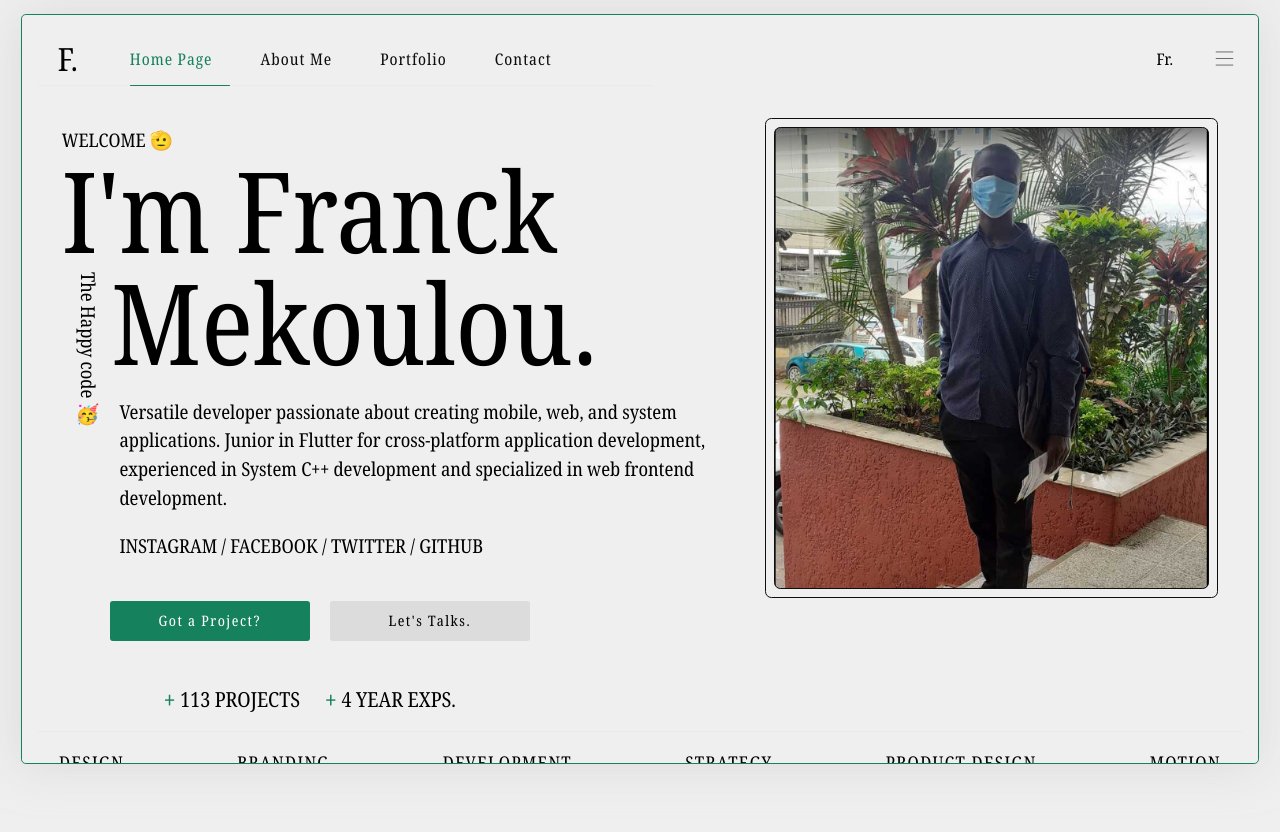
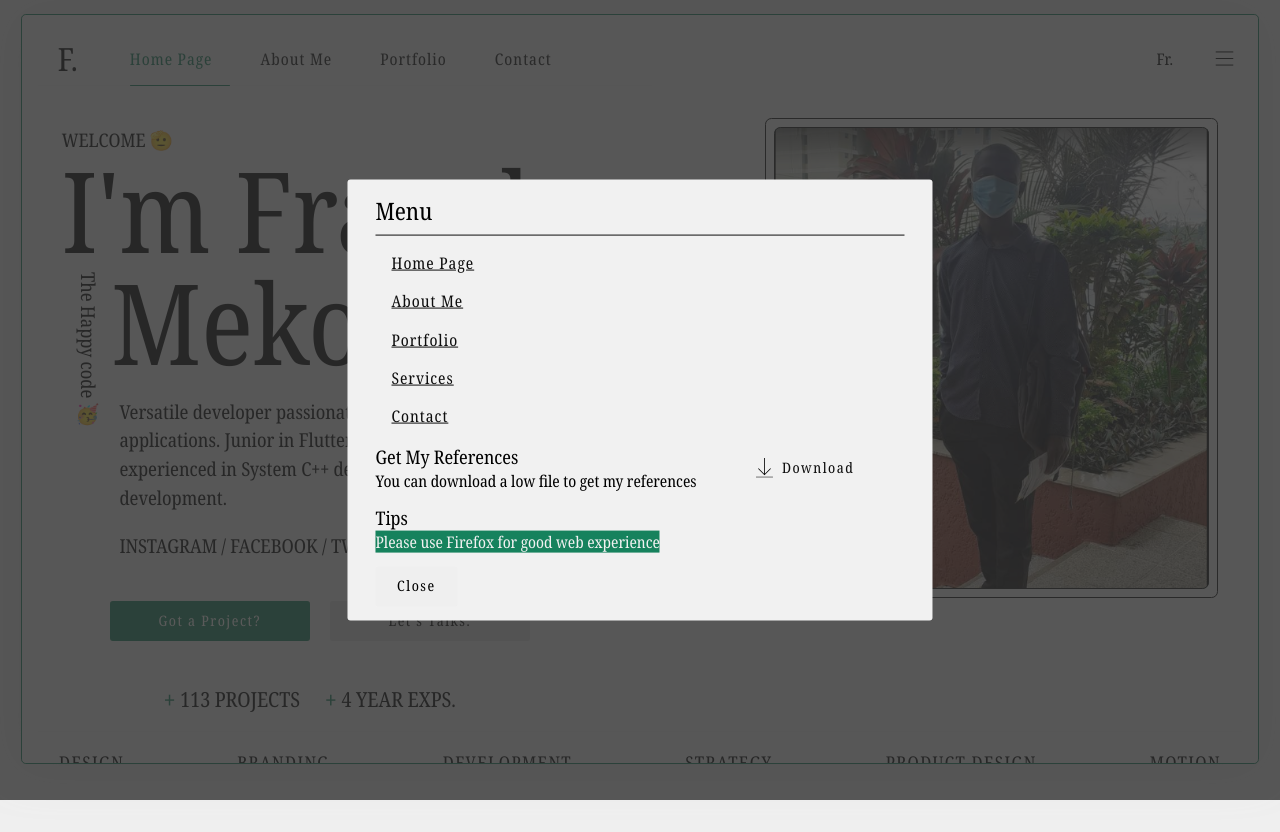
Before and after one commit to misfit-franck/MyPortfolio, a React (Vite) app: page / in a window 1280 px wide. Both pictures are taken after a click on the element 1224 px from the left and 58 px from the top of the page. Built offline with nearby package versions, Linux system fonts and the light colour scheme.

Commit message:
menu website implemented

```diff
--- /dev/null
+++ b/src/css/Modal.css
@@ -0,0 +1,107 @@
+body.active-modal {
+    overflow-y: hidden;
+}
+
+.btn-modal {
+    padding: 10px 20px;
+    display: block;
+    margin: 100px auto 0;
+    font-size: 18px;
+    z-index: 99999 !important;
+}
+
+.modal, .overlay {
+    width: 100vw;
+    height: 100vh;
+    top: 0;
+    left: 0;
+    right: 0;
+    bottom: 0;
+    position: fixed;
+    z-index: 99999 !important;
+}
+
+.overlay {
+    background: rgba(49,49,49,0.8);
+}
+.modal-content {
+    position: absolute;
+    top: 50%;
+    left: 50%;
+    transform: translate(-50%, -50%);
+    line-height: 1.4;
+    background: #f1f1f1;
+    padding: 14px 28px;
+    border-radius: 3px;
+    max-width: 600px;
+    min-width: 300px;
+    z-index: 99999 !important;
+    overflow: hidden;
+}
+
+.close-modal {
+    position: absolute;
+    top: 5px;
+    right: 10px;
+    background-color: red;
+    padding: 5px 7px;
+    z-index: 99999 !important;
+}
+
+.overview-menu,
+.utility-information {
+    margin: 1em;
+    display: flex;
+    align-items: start;
+    flex-direction: column;
+}
+
+.overview-menu {
+    gap: 1em;
+}
+
+#menu-title::after {
+    content: '';
+    width: 100%;
+    height: 1px;
+    background-color:#0e0e0e;
+    display: block;
+    margin-top: .3em;
+}
+
+.utility-information-box {
+    display: flex;
+    align-items: center;
+    justify-content: space-between;
+    gap: .5em;
+    margin-top: .8em;
+}
+.utility-information-box:last-child {
+    margin-bottom: .8em;
+}
+
+.utility-information-box button {
+    display: flex;
+    align-items: center;
+    gap: .5em;
+    /* background-color: #16825d; */
+    color: #0e0e0e;
+    font-weight: bold;
+    justify-content: center;
+    background-color: transparent;
+}
+.utility-information-box button:hover {
+    background-color: transparent;
+    cursor: pointer;
+}
+
+.utility-information-box button img {
+    width: 20px;
+    height: 20px;
+    object-fit: contain;
+}
+
+strong {
+    background-color: #16825d;
+    color: #f1f1f1;
+}
--- a/src/css/index.css
+++ b/src/css/index.css
@@ -14,7 +14,7 @@
   line-height: 1.5;
   font-weight: 400;
 
-  color-scheme: light dark;
+  /* color-scheme: light dark; */
 
   --slime-white-color: #efefef;
   --smooth-color-black: #0e0e0e;
@@ -471,7 +471,7 @@ a:hover {
   padding-right: 0.3em;
 }
 
-@media (prefers-color-scheme: dark) {
+/* @media (prefers-color-scheme: dark) {
   h1,
   h2,
   h3,
@@ -578,4 +578,4 @@ a:hover {
   .app-contact-content__review h4::after {
     background-color: #dcdcdc !important;
   }
-}
+} */
--- a/src/pages/HomePage.tsx
+++ b/src/pages/HomePage.tsx
@@ -1,9 +1,23 @@
-import { Outlet ,Link } from 'react-router-dom';
+import { Outlet ,Link, NavLink } from 'react-router-dom';
 import '../css/Responsive.css';
+import '../css/Modal.css';
 import SVGMenu from '../assets/menu.svg';
-console.info(SVGMenu);
+import SGVDownload from '../assets/download.svg';
+import { useState } from 'react';
 
 const HomePage = () => {
+  const [modal, setModal] = useState(false);
+
+  const toggleModal = () => {
+    setModal(!modal);
+  }
+
+  if (modal) {
+    document.body.classList.add('active-modal');
+  } else {
+    document.body.classList.remove('active-modal');
+  }
+
   const reloadPage = () => {
     window.location.reload();
   }
@@ -27,12 +41,45 @@ const HomePage = () => {
             <div className='app-header__right-content-menu-icon lang-icon'>
               <h4 className='lang'>Fr.</h4>
             </div>
-            <div className='app-header__right-content-menu-icon menu-icon'>
+            <div className='app-header__right-content-menu-icon menu-icon' onClick={toggleModal}>
               <img src={SVGMenu} alt='menu' className='m-icon' />
             </div>
           </div>
         </header>
       </div>
+      {
+        modal && (
+          <div className='modal'>
+            <div onClick={toggleModal} className='overlay'></div>
+            <div className='modal-content'>
+              <h2 id='menu-title'>Menu</h2>
+              <ul className='overview-menu'>
+                <li><NavLink to={'/'} onClick={toggleModal}>Home Page</NavLink></li>
+                <li><NavLink to={'/about'} onClick={toggleModal}>About Me</NavLink></li>
+                <li><NavLink to={'/portfolio'} onClick={toggleModal}>Portfolio</NavLink></li>
+                <li><NavLink to={'/services'} onClick={toggleModal}>Services</NavLink></li>
+                <li><NavLink to={'/contact'} onClick={toggleModal}>Contact</NavLink></li>
+              </ul>
+              <div className="utiliy-information">
+                <div className="utility-information-box">
+                  <div className="left-content">
+                    <h3>Get My References</h3>
+                    <p>You can download a low file to get my references</p>
+                  </div>
+                  <button type='button' className='outlined-btn'><img src={SGVDownload} alt='download icons'/>Download</button>
+                </div>
+                <div className="utility-information-box">
+                  <div className="left-content">
+                    <h3>Tips</h3>
+                    <p><strong>Please use Firefox for good web experience</strong></p>
+                  </div>
+                </div>
+              </div>
+              <button className='modal-close' onClick={toggleModal}>Close</button>
+            </div>
+          </div>
+        )
+      }
       <Outlet />
     </main>
   );
```
Also changed, not shown: src/assets/download.svg (added).
